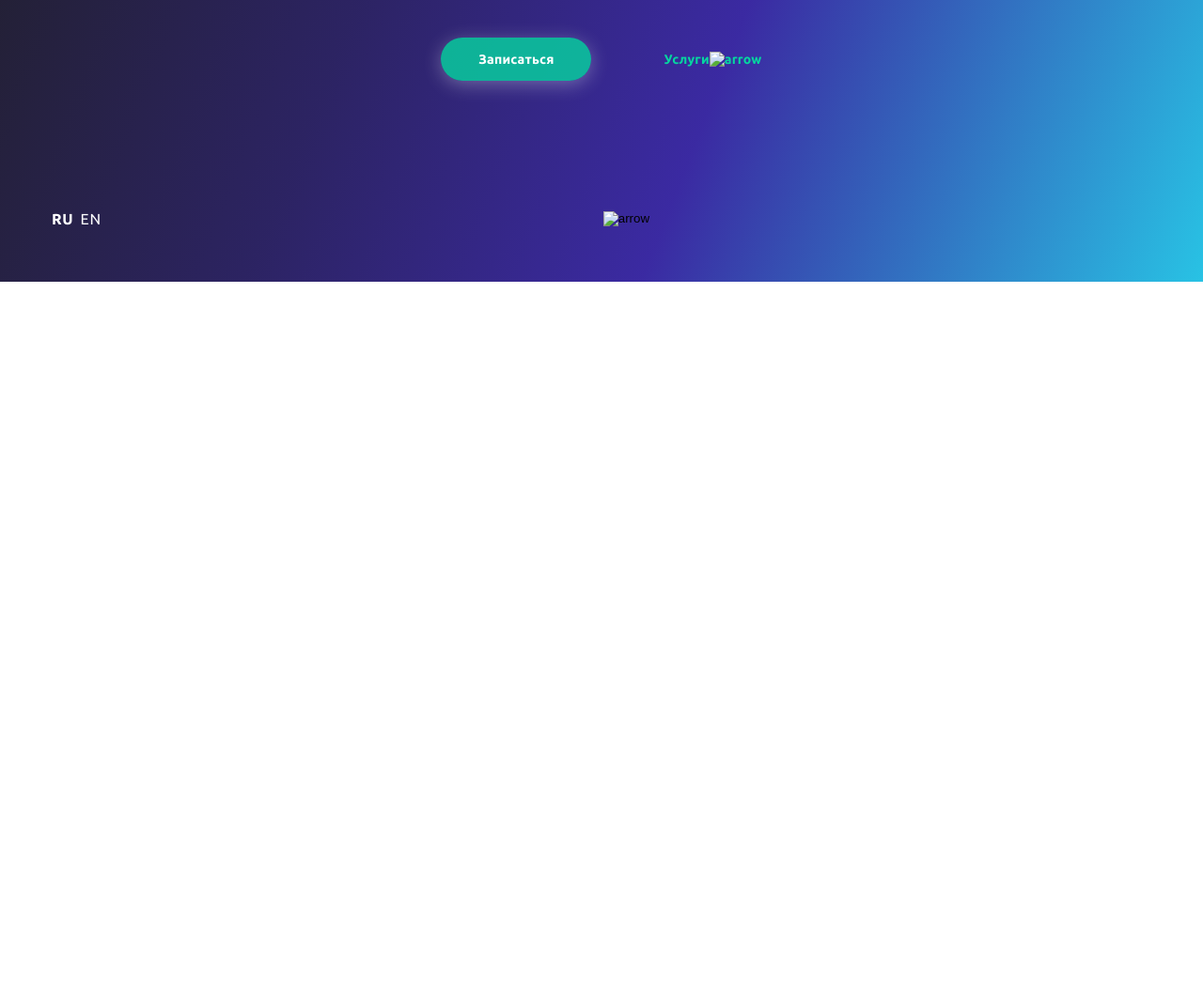
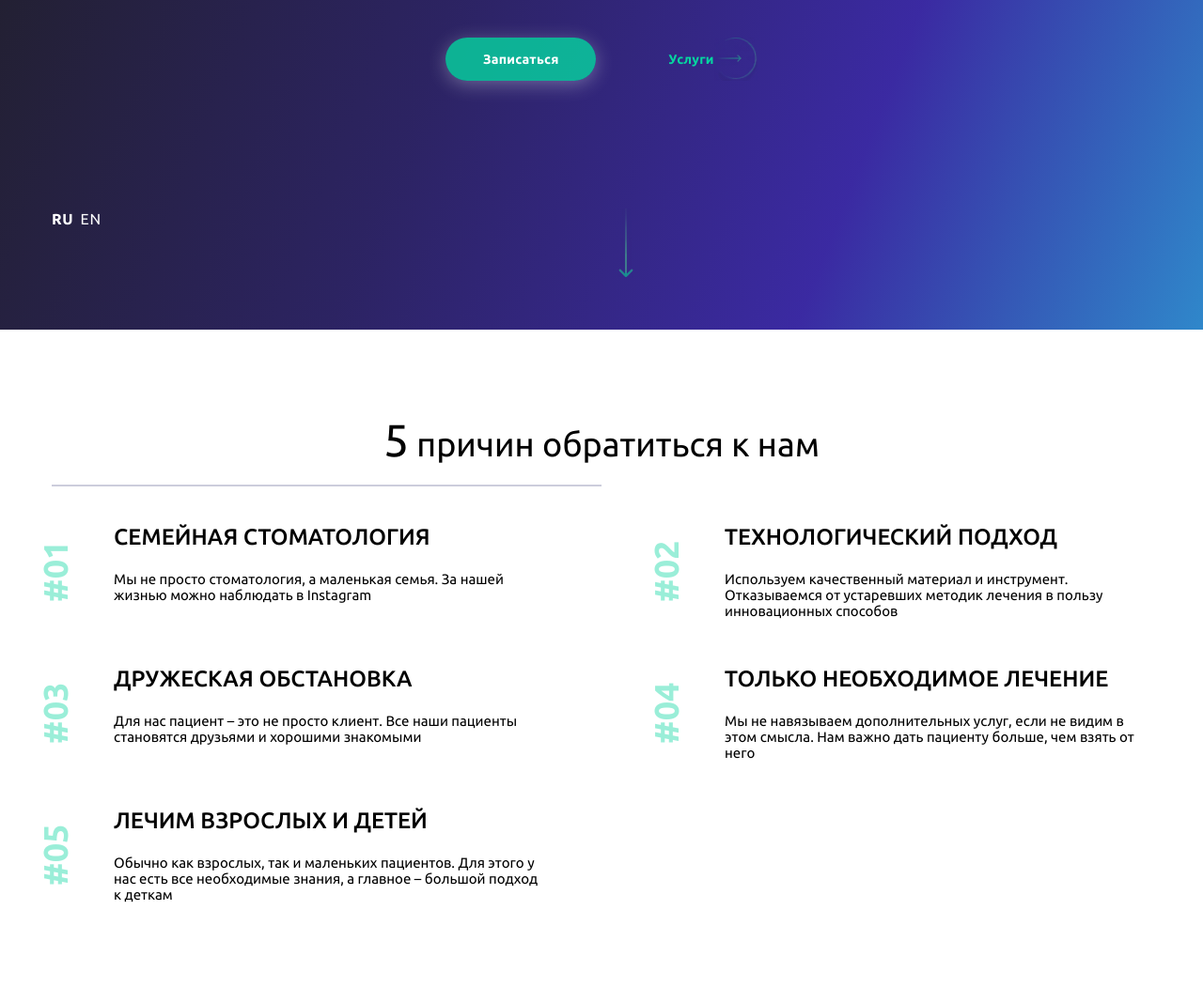
Before and after one commit to TolmaSh/MyDent, a plain HTML site: page docs/index.html in a window 1280 px wide. Shown: the part 531-1582 px from the top of the page at 94% size. Before the commit the page ends 831 px from the top, so only its background shows below. Drawn offline with Linux system fonts and the light colour scheme.

Commit message:
feat: reasons section

```diff
--- a/app/scss/blocks/general.scss
+++ b/app/scss/blocks/general.scss
@@ -63,6 +63,7 @@
   &__services-img {
     width: 46px;
     height: 46px;
+    object-fit: cover;
   }
   &__footer {
     display: flex;
--- /dev/null
+++ b/app/scss/blocks/reasons.scss
@@ -0,0 +1,51 @@
+.reasons {
+  background-color: #fff;
+  padding-top: 90px;
+  padding-bottom: 90px;
+  &__title {
+    text-align: center;
+    font-weight: 400;
+    font-size: 3.6rem;
+    &_bold {
+      font-size: 4.8rem;
+    }
+    &:after {
+      display: block;
+      content: '';
+      height: 2px;
+      width: 50%;
+      margin-top: 20px;
+      background-color: #000952;
+      opacity: 0.2;
+    }
+  }
+  &__wrapper {
+    display: grid;
+    grid-template-columns: repeat(2,1fr);
+    column-gap: 130px;
+    row-gap: 50px;
+    margin-top: 40px;
+  }
+  &__item {
+    display: flex;
+    &-number {
+      display: block;
+      font-weight: 700;
+      font-size: 3.6rem;
+      text-transform: uppercase;
+      color: #06D6A0;
+      opacity: 0.4;
+      transform: rotate(-90deg);
+    }
+    &-title {
+      font-weight: 500;
+      font-size: 2.4rem;
+      text-transform: uppercase;
+    }
+    &-text {
+      font-weight: 400;
+      font-size: 1.5rem;
+      margin-top: 22px;
+    }
+  }
+}
--- a/app/scss/main.scss
+++ b/app/scss/main.scss
@@ -24,3 +24,4 @@ html,body {
 @import 'blocks/test';
 @import 'blocks/header';
 @import 'blocks/general';
+@import 'blocks/reasons';
--- a/docs/index.html
+++ b/docs/index.html
@@ -4,7 +4,7 @@
   <meta charset="UTF-8">
   <meta name="viewport" content="width=device-width, initial-scale=1.0">
   <title>MyDent</title>
-  <link rel="stylesheet" href="css/main.css?t=1652027759968">
+  <link rel="stylesheet" href="css/main.css?t=1652546347577">
 </head>
 
 <body>
@@ -84,6 +84,56 @@
   </div>
 
 </section>
+    <section class="reasons">
+  <div class="container">
+    <h2 class="reasons__title"><span class="reasons__title_bold">5</span> причин обратиться к нам</h2>
+    <div class="reasons__wrapper">
+      <div class="reasons__item">
+        <span class="reasons__item-number">#01</span>
+        <div class="reasons__item-wrapper">
+          <h3 class="reasons__item-title">СЕМЕЙНАЯ СТОМАТОЛОГИЯ</h3>
+          <p class="reasons__item-text">
+            Мы не просто стоматология, а маленькая семья. За нашей жизнью можно наблюдать в Instagram
+          </p>
+        </div>
+      </div>
+      <div class="reasons__item">
+        <span class="reasons__item-number">#02</span>
+        <div class="reasons__item-wrapper">
+          <h3 class="reasons__item-title">технологический подход</h3>
+          <p class="reasons__item-text">
+            Используем качественный материал и инструмент. Отказываемся от устаревших методик лечения в пользу инновационных способов
+          </p>
+        </div>
+      </div>
+      <div class="reasons__item">
+        <span class="reasons__item-number">#03</span>
+        <div class="reasons__item-wrapper">
+          <h3 class="reasons__item-title">дружеская обстановка</h3>
+          <p class="reasons__item-text">
+            Для нас пациент – это не просто клиент. Все наши пациенты становятся друзьями и хорошими знакомыми          </p>
+        </div>
+      </div>
+      <div class="reasons__item">
+        <span class="reasons__item-number">#04</span>
+        <div class="reasons__item-wrapper">
+          <h3 class="reasons__item-title">только необходимое лечение</h3>
+          <p class="reasons__item-text">
+            Мы не навязываем дополнительных услуг, если не видим в этом смысла. Нам важно дать пациенту больше, чем взять от него
+          </p>
+        </div>
+      </div>
+      <div class="reasons__item">
+        <span class="reasons__item-number">#05</span>
+        <div class="reasons__item-wrapper">
+          <h3 class="reasons__item-title">ЛЕЧИМ ВЗРОСЛЫХ И ДЕТЕЙ</h3>
+          <p class="reasons__item-text">
+            Обычно как взрослых, так и маленьких пациентов. Для этого у нас есть все необходимые знания, а главное – большой подход к деткам          </p>
+        </div>
+      </div>
+    </div>
+  </div>
+</section>
   </main>
 
   <!-- подключаем подвал -->
@@ -93,7 +143,7 @@
 
 
 <!-- подключаем js -->
-<script src="js/main.js?t=1652027759968"></script>
+<script src="js/main.js?t=1652546347577"></script>
 </body>
 
 </html>
```
Also changed, not shown: app/html/blocks/reasons.html (added, +50 -0 lines), app/html/index.html (+1 -0 lines), app/img/ArrowBottom.png (added), app/img/ServicesArrow.png (added), app/img/icons/services.svg (added), docs/css/main.css, docs/img/ArrowBottom.avif (added), docs/img/ArrowBottom.jpg (added), docs/img/ArrowBottom.webp (added), docs/img/ServicesArrow.avif (added), docs/img/ServicesArrow.jpg (added), docs/img/ServicesArrow.webp (added), docs/img/icons/services.svg (added), docs/img/icons/sprite.svg.
